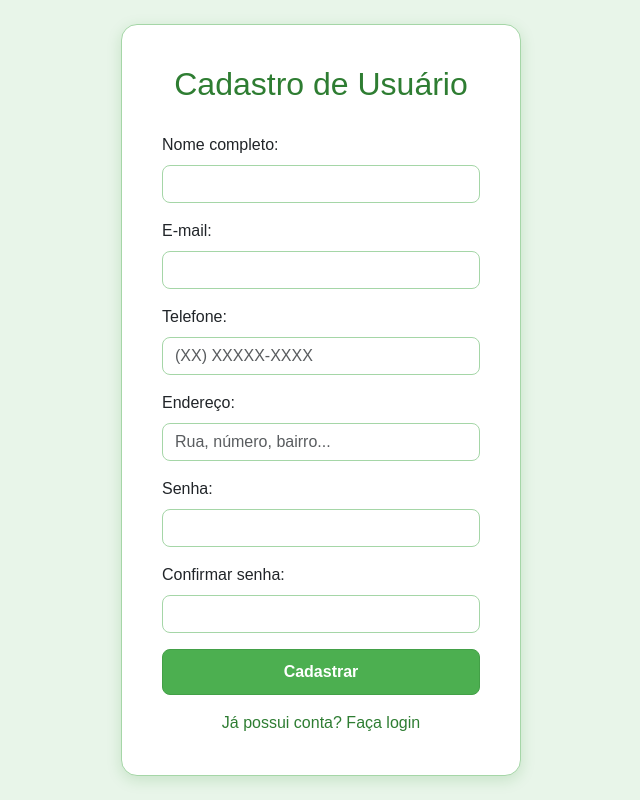
After one commit to FranciscoGurskiBaigorra/SistemaAnimaisPerdidos, a PHP site: page /cadastro.php in a window 1280 px wide. The commit adds this page. Shown: the whole page, without its empty margins (319-959 px from the left). Run offline with PHP 8.4, Linux system fonts and the light colour scheme.

```diff
--- /dev/null
+++ b/cadastro.php
@@ -0,0 +1,65 @@
+<?php
+include('conecta.php');
+?>
+
+<!DOCTYPE html>
+<html lang="pt-br">
+<head>
+  <meta charset="UTF-8">
+  <meta name="viewport" content="width=device-width, initial-scale=1.0">
+  <title>Cadastro - Sistema Animais Perdidos</title>
+
+  <!-- Bootstrap -->
+  <link href="https://cdn.jsdelivr.net/npm/bootstrap@5.3.2/dist/css/bootstrap.min.css" rel="stylesheet">
+
+  <!-- Estilo personalizado -->
+  <link rel="stylesheet" href="css/estilo.css">
+</head>
+
+<body>
+  <div class="card">
+    <h2>Cadastro de Usuário</h2>
+    <form action="salvar_usuario.php" method="POST">
+
+      <div class="mb-3">
+        <label for="nome" class="form-label">Nome completo:</label>
+        <input type="text" class="form-control" name="nome" id="nome" required>
+      </div>
+
+      <div class="mb-3">
+        <label for="email" class="form-label">E-mail:</label>
+        <input type="email" class="form-control" name="email" id="email" required>
+      </div>
+
+      <div class="mb-3">
+        <label for="telefone" class="form-label">Telefone:</label>
+        <input type="text" class="form-control" name="telefone" id="telefone" placeholder="(XX) XXXXX-XXXX" required>
+      </div>
+
+      <div class="mb-3">
+        <label for="endereco" class="form-label">Endereço:</label>
+        <input type="text" class="form-control" name="endereco" id="endereco" placeholder="Rua, número, bairro..." required>
+      </div>
+
+      <div class="mb-3">
+        <label for="senha" class="form-label">Senha:</label>
+        <input type="password" class="form-control" name="senha" id="senha" required>
+      </div>
+
+      <div class="mb-3">
+        <label for="confirmar_senha" class="form-label">Confirmar senha:</label>
+        <input type="password" class="form-control" name="confirmar_senha" id="confirmar_senha" required>
+      </div>
+
+      <button type="submit" class="btn btn-primary">Cadastrar</button>
+
+      <div class="text-center mt-3">
+        <a href="login.php">Já possui conta? Faça login</a>
+      </div>
+    </form>
+  </div>
+
+  <!-- Bootstrap JS -->
+  <script src="https://cdn.jsdelivr.net/npm/bootstrap@5.3.2/dist/js/bootstrap.bundle.min.js"></script>
+</body>
+</html>
--- a/conecta.php
+++ b/conecta.php
@@ -2,7 +2,7 @@
 $servidor = "localhost";
 $usuario = "root";
 $senha = "";
-$banco   = "sistema_animais";
+$banco   = "animais_perdidos";
 
 $conexao = new mysqli($servidor, $usuario, $senha, $banco);
 
--- /dev/null
+++ b/css/estilo.css
@@ -0,0 +1,67 @@
+/* ======= Estilo principal do sistema ======= */
+
+/* Fundo geral e fonte */
+body {
+  background-color: #e8f5e9; /* Verde claro */
+  font-family: 'Poppins', sans-serif;
+  display: flex;
+  justify-content: center;
+  align-items: center;
+  height: 100vh;
+  margin: 0;
+}
+
+/* Cartão de login */
+.card {
+  background-color: #ffffff;
+  border-radius: 16px;
+  box-shadow: 0 4px 15px rgba(0, 128, 0, 0.15);
+  padding: 40px;
+  width: 100%;
+  max-width: 400px;
+  border: 1px solid #a5d6a7;
+}
+
+/* Título */
+.card h2 {
+  text-align: center;
+  color: #2e7d32;
+  margin-bottom: 30px;
+}
+
+/* Inputs */
+.form-control {
+  border-radius: 8px;
+  border: 1px solid #a5d6a7;
+  box-shadow: none;
+}
+
+.form-control:focus {
+  border-color: #43a047;
+  box-shadow: 0 0 5px rgba(67, 160, 71, 0.4);
+}
+
+/* Botão de login */
+.btn-primary {
+  background-color: #4CAF50;
+  border-color: #43A047;
+  border-radius: 8px;
+  width: 100%;
+  padding: 10px;
+  font-weight: 600;
+}
+
+.btn-primary:hover {
+  background-color: #43A047;
+  border-color: #388E3C;
+}
+
+/* Link de recuperação */
+.text-center a {
+  color: #2e7d32;
+  text-decoration: none;
+}
+
+.text-center a:hover {
+  text-decoration: underline;
+}
```
Also changed, not shown: login.php (added, +44 -0 lines), salvar_usuario.php (added, +33 -0 lines), verifica_login.php (added, +35 -0 lines).
